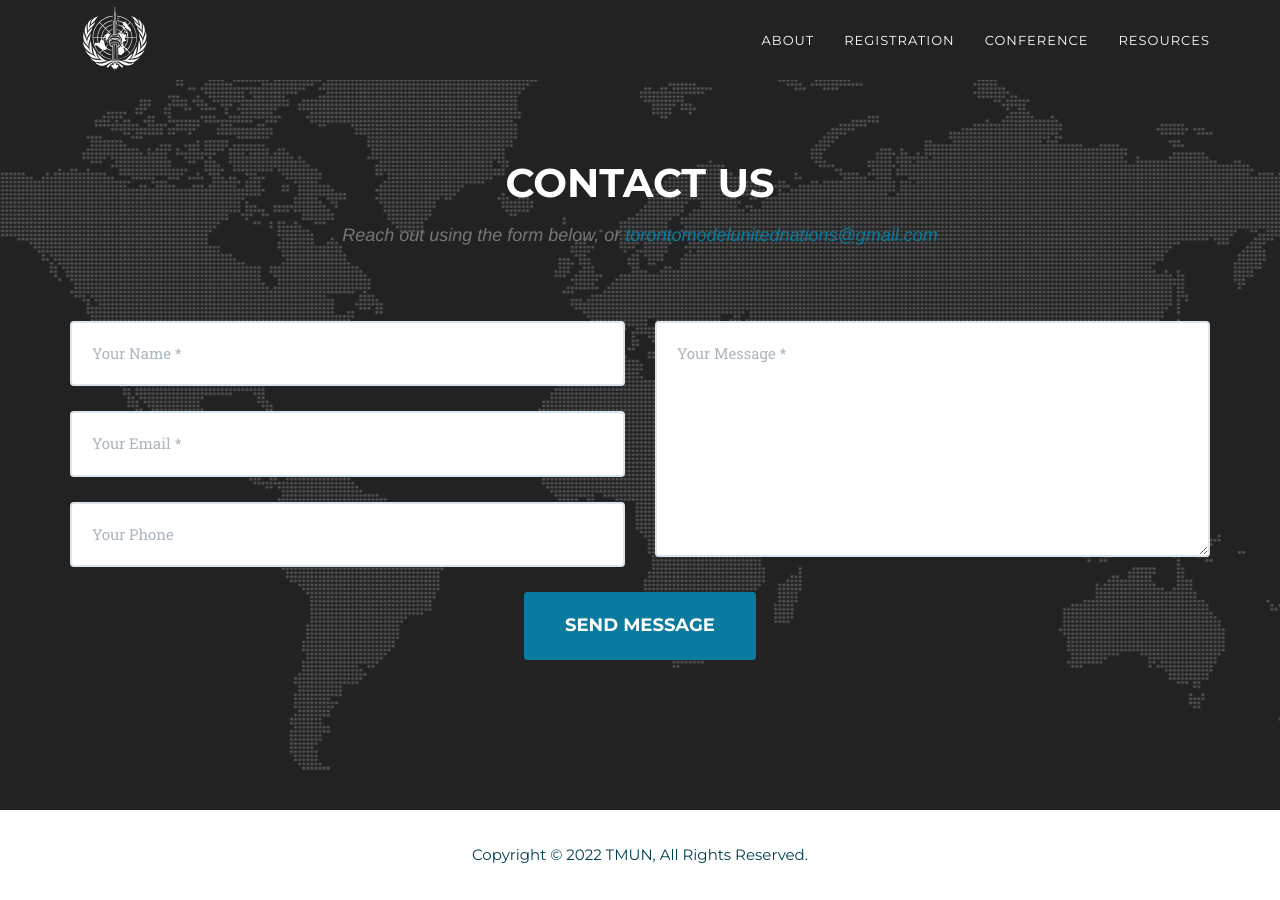
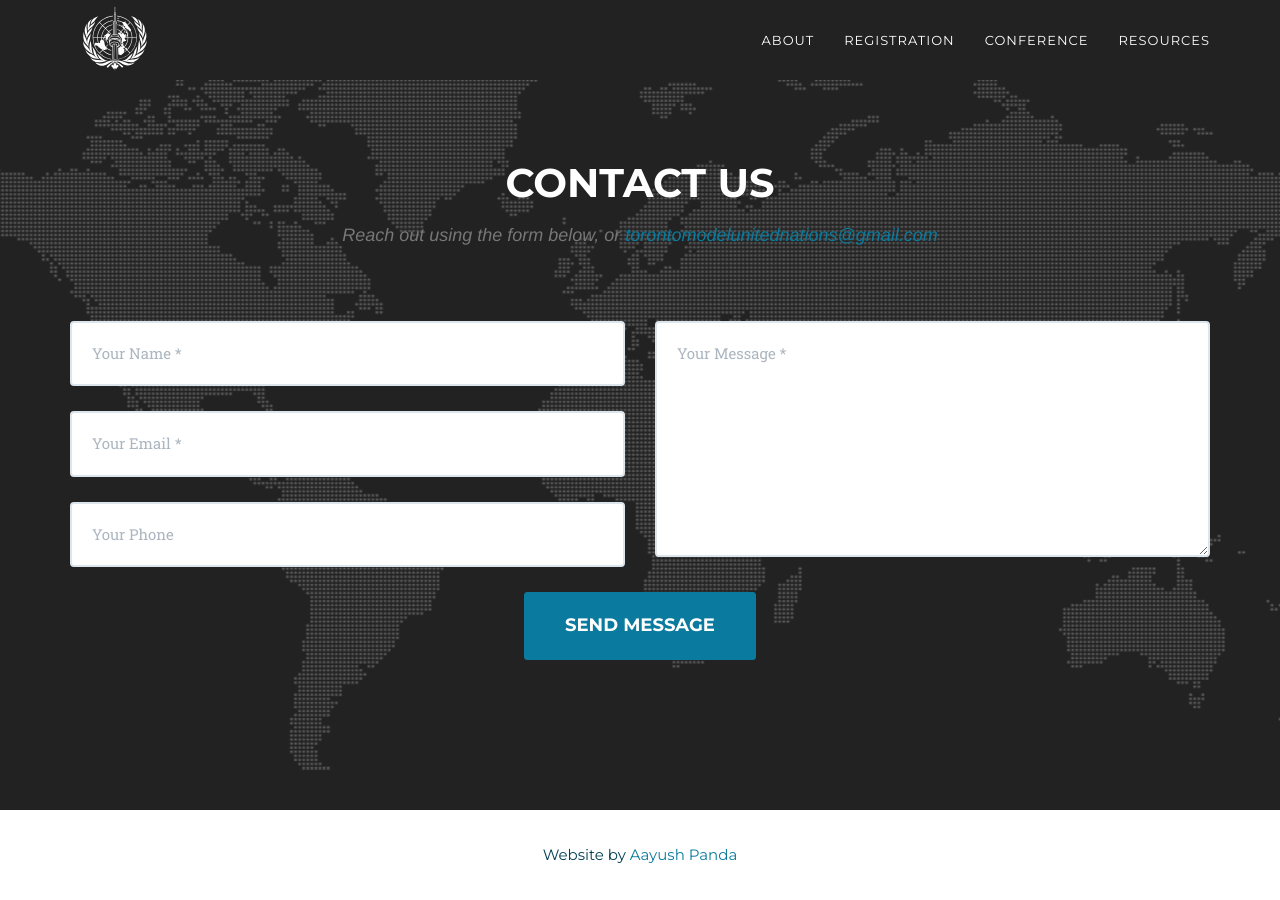
Before and after one commit to TorontoModelUnitedNations/TorontoModelUnitedNations.github.io, a Jekyll site: the page built from index.html, in a window 1280 px wide and 900 px high, scrolled down 889 px. Built offline with Jekyll 4.4.1, drawn with Linux system fonts in a browser that asks for light colours; some web fonts are replaced; grey boxes are pictures that could not be loaded.

```diff
--- a/_includes/footer.html
+++ b/_includes/footer.html
@@ -18,7 +18,7 @@
     <div class="container">
         <div class="row" style="display: flex; justify-content: space-around">
             <div class="col-md-4" style="align-self: center">
-                <span class="copyright">Copyright © 2022 TMUN, All Rights Reserved.</span>
+                <span class="copyright">Website by <a href="https://github.com/AayushPanda">Aayush Panda</a></span>
             </div>
         </div>
     </div>
```
Also changed, not shown: 4 other files.
